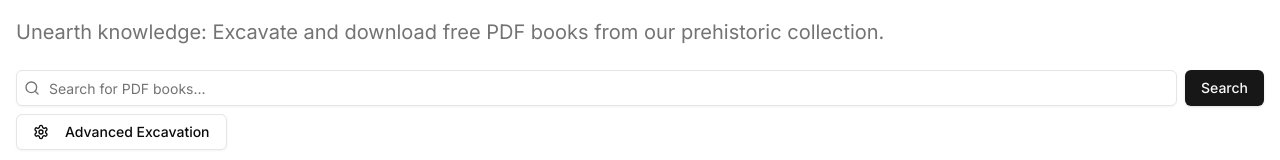
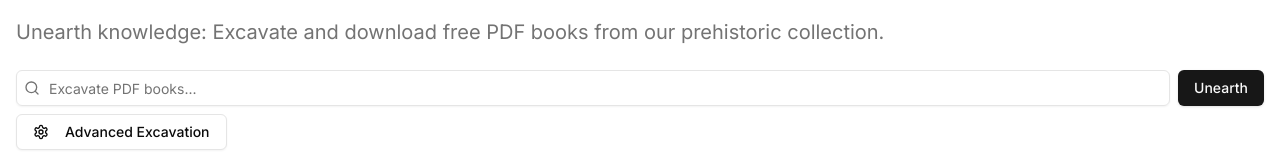
Before and after one commit to saikothasan/Librosaurus, a Next.js app: page / in a window 1280 px wide. Shown: the part 139-299 px from the top of the page. Built offline with nearby package versions, Linux system fonts and the light colour scheme.

Commit message:
Update search-form.tsx

```diff
--- a/app/components/search-form.tsx
+++ b/app/components/search-form.tsx
@@ -23,18 +23,20 @@ export function SearchForm({ initialQuery = "" }: { initialQuery?: string }) {
   }
 
   return (
-    <form onSubmit={handleSubmit} className="flex gap-2">
+    <form onSubmit={handleSubmit} className="flex flex-col sm:flex-row gap-2">
       <div className="relative flex-grow">
         <Search className="absolute left-2 top-1/2 h-4 w-4 -translate-y-1/2 text-muted-foreground" />
         <Input
           type="text"
           value={query}
           onChange={(e) => setQuery(e.target.value)}
-          placeholder="Search for PDF books..."
-          className="pl-8"
+          placeholder="Excavate PDF books..."
+          className="pl-8 w-full"
         />
       </div>
-      <Button type="submit">Search</Button>
+      <Button type="submit" className="w-full sm:w-auto">
+        Unearth
+      </Button>
     </form>
   )
 }
```
